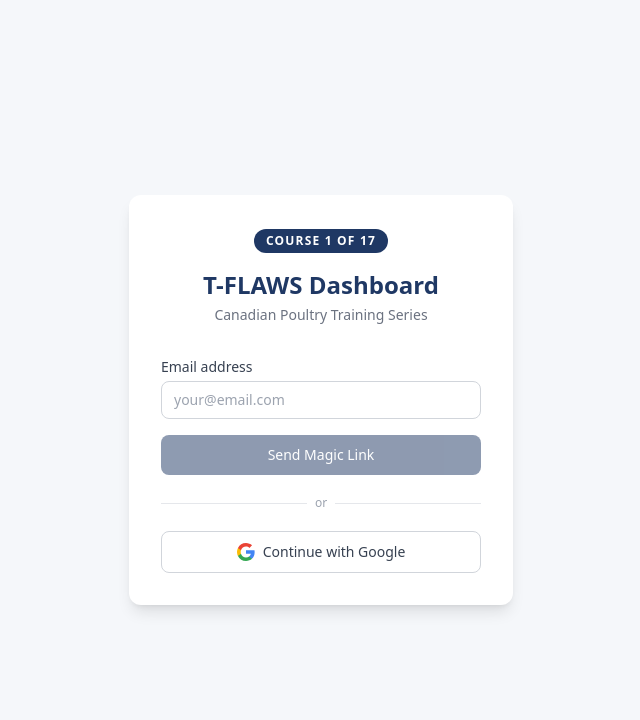
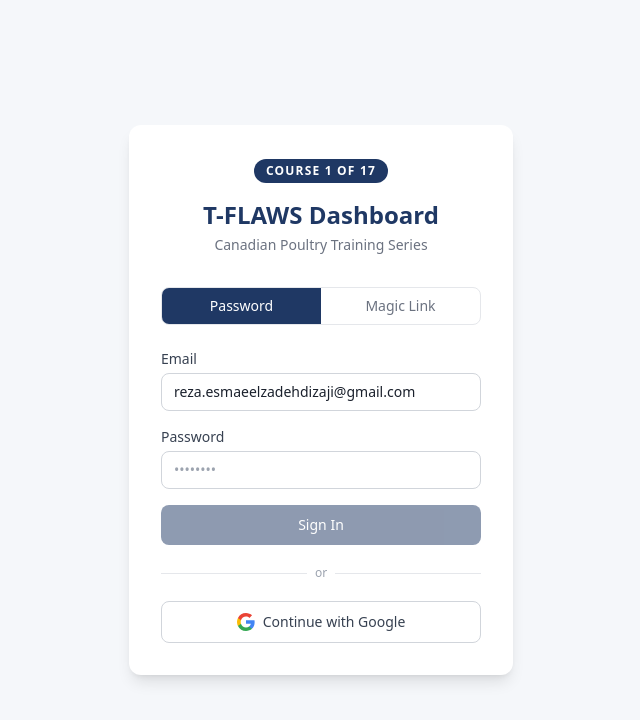
Before and after one commit to rezaesmaeelzadehdizaji-sys/Course-agent, a Next.js app in the folder dashboard/: page /auth/login in a window 1280 px wide. Shown: the top 720 px of the page, without its empty margins (319-959 px from the left). Built offline with nearby package versions, Linux system fonts and the light colour scheme; no server answers.

Commit message:
Add password login to bypass email rate limit
Password tab is now the default. Magic link and Google OAuth still available.

Co-Authored-By: Claude Sonnet 4.6 <noreply@anthropic.com>

```diff
--- a/dashboard/src/app/auth/login/page.tsx
+++ b/dashboard/src/app/auth/login/page.tsx
@@ -3,25 +3,40 @@
 import { useState } from 'react'
 import { createClient } from '@/lib/supabase/browser'
 
+type Mode = 'password' | 'magic'
+
 export default function LoginPage() {
-  const [email, setEmail] = useState('')
+  const [mode, setMode] = useState<Mode>('password')
+  const [email, setEmail] = useState('reza.esmaeelzadehdizaji@gmail.com')
+  const [password, setPassword] = useState('')
   const [loading, setLoading] = useState(false)
   const [sent, setSent] = useState(false)
   const [error, setError] = useState('')
   const supabase = createClient()
 
+  async function handlePassword(e: React.FormEvent) {
+    e.preventDefault()
+    setLoading(true)
+    setError('')
+    const { error } = await supabase.auth.signInWithPassword({ email, password })
+    if (error) {
+      setError(error.message)
+    } else {
+      window.location.href = '/dashboard'
+    }
+    setLoading(false)
+  }
+
   async function handleMagicLink(e: React.FormEvent) {
     e.preventDefault()
     setLoading(true)
     setError('')
-
     const { error } = await supabase.auth.signInWithOtp({
       email,
       options: {
         emailRedirectTo: `${process.env.NEXT_PUBLIC_APP_URL}/auth/callback`,
       },
     })
-
     if (error) {
       setError(error.message)
     } else {
@@ -53,9 +68,7 @@ export default function LoginPage() {
           <div className="inline-block bg-[#1F3864] text-white text-xs font-semibold px-3 py-1 rounded-full mb-4 tracking-widest">
             COURSE 1 OF 17
           </div>
-          <h1 className="text-2xl font-bold text-[#1F3864] mb-1">
-            T-FLAWS Dashboard
-          </h1>
+          <h1 className="text-2xl font-bold text-[#1F3864] mb-1">T-FLAWS Dashboard</h1>
           <p className="text-sm text-gray-500">Canadian Poultry Training Series</p>
         </div>
 
@@ -66,30 +79,77 @@ export default function LoginPage() {
             <p className="text-sm text-gray-500">
               We sent a magic link to <strong>{email}</strong>. Click it to sign in.
             </p>
+            <button onClick={() => setSent(false)} className="mt-4 text-xs text-[#2E74B5] hover:underline">
+              Back
+            </button>
           </div>
         ) : (
           <>
-            <form onSubmit={handleMagicLink} className="space-y-4">
+            {/* Mode tabs */}
+            <div className="flex rounded-lg border border-gray-200 mb-6 overflow-hidden">
+              <button
+                onClick={() => { setMode('password'); setError('') }}
+                className={`flex-1 py-2 text-sm font-medium transition-colors ${mode === 'password' ? 'bg-[#1F3864] text-white' : 'text-gray-500 hover:bg-gray-50'}`}
+              >
+                Password
+              </button>
+              <button
+                onClick={() => { setMode('magic'); setError('') }}
+                className={`flex-1 py-2 text-sm font-medium transition-colors ${mode === 'magic' ? 'bg-[#1F3864] text-white' : 'text-gray-500 hover:bg-gray-50'}`}
+              >
+                Magic Link
+              </button>
+            </div>
+
+            {mode === 'password' ? (
+              <form onSubmit={handlePassword} className="space-y-4">
                 <div>
-                <label className="block text-sm font-medium text-gray-700 mb-1">
-                  Email address
-                </label>
+                  <label className="block text-sm font-medium text-gray-700 mb-1">Email</label>
                   <input
                     type="email"
                     value={email}
                     onChange={(e) => setEmail(e.target.value)}
                     required
-                  placeholder="your@email.com"
                     className="w-full border border-gray-300 rounded-lg px-3 py-2 text-sm focus:outline-none focus:ring-2 focus:ring-[#2E74B5] focus:border-transparent"
                   />
                 </div>
-
+                <div>
+                  <label className="block text-sm font-medium text-gray-700 mb-1">Password</label>
+                  <input
+                    type="password"
+                    value={password}
+                    onChange={(e) => setPassword(e.target.value)}
+                    required
+                    placeholder="••••••••"
+                    className="w-full border border-gray-300 rounded-lg px-3 py-2 text-sm focus:outline-none focus:ring-2 focus:ring-[#2E74B5] focus:border-transparent"
+                  />
+                </div>
                 {error && (
-                <p className="text-sm text-red-600 bg-red-50 border border-red-200 rounded px-3 py-2">
-                  {error}
-                </p>
+                  <p className="text-sm text-red-600 bg-red-50 border border-red-200 rounded px-3 py-2">{error}</p>
                 )}
-
+                <button
+                  type="submit"
+                  disabled={loading || !email || !password}
+                  className="w-full bg-[#1F3864] text-white font-medium py-2.5 rounded-lg text-sm hover:bg-[#2E74B5] transition-colors disabled:opacity-50 disabled:cursor-not-allowed"
+                >
+                  {loading ? 'Signing in…' : 'Sign In'}
+                </button>
+              </form>
+            ) : (
+              <form onSubmit={handleMagicLink} className="space-y-4">
+                <div>
+                  <label className="block text-sm font-medium text-gray-700 mb-1">Email address</label>
+                  <input
+                    type="email"
+                    value={email}
+                    onChange={(e) => setEmail(e.target.value)}
+                    required
+                    className="w-full border border-gray-300 rounded-lg px-3 py-2 text-sm focus:outline-none focus:ring-2 focus:ring-[#2E74B5] focus:border-transparent"
+                  />
+                </div>
+                {error && (
+                  <p className="text-sm text-red-600 bg-red-50 border border-red-200 rounded px-3 py-2">{error}</p>
+                )}
                 <button
                   type="submit"
                   disabled={loading || !email}
@@ -98,6 +158,7 @@ export default function LoginPage() {
                   {loading ? 'Sending…' : 'Send Magic Link'}
                 </button>
               </form>
+            )}
 
             <div className="relative my-5">
               <div className="absolute inset-0 flex items-center">
```
Lines whose indentation alone changed are shown as unchanged.
